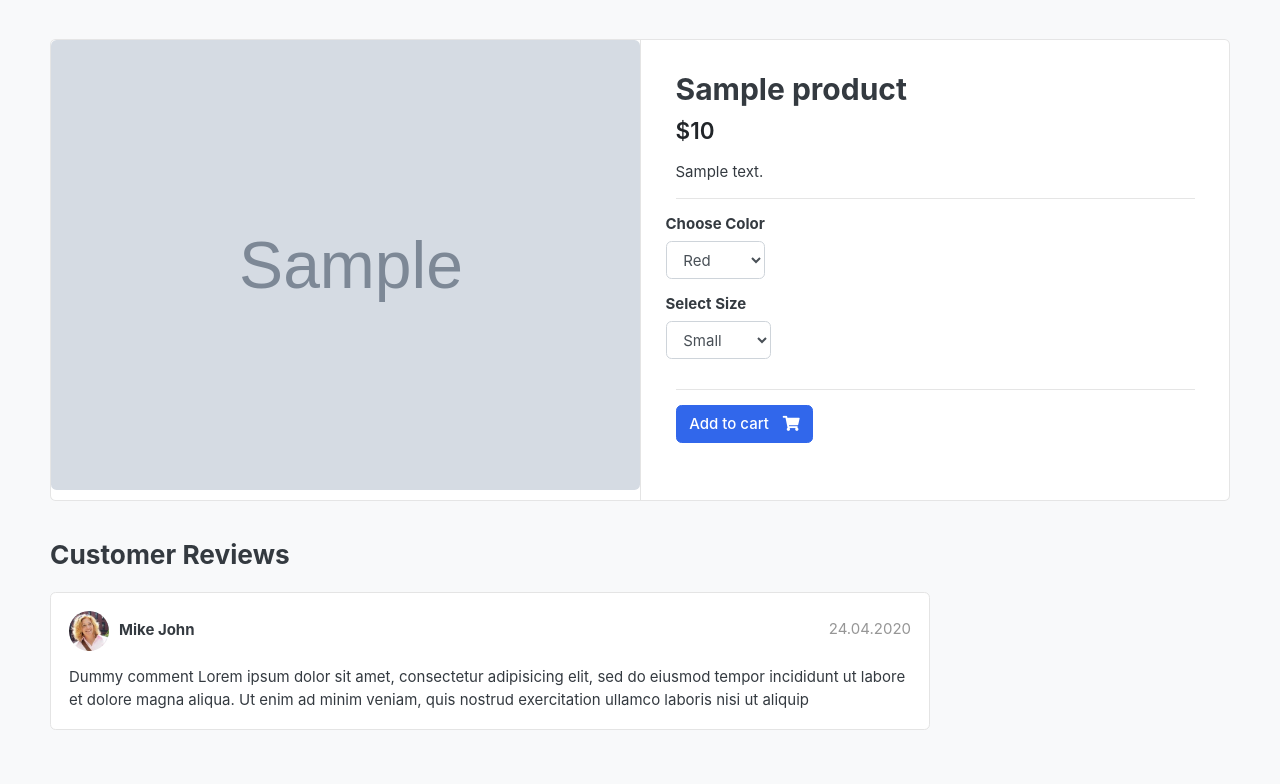
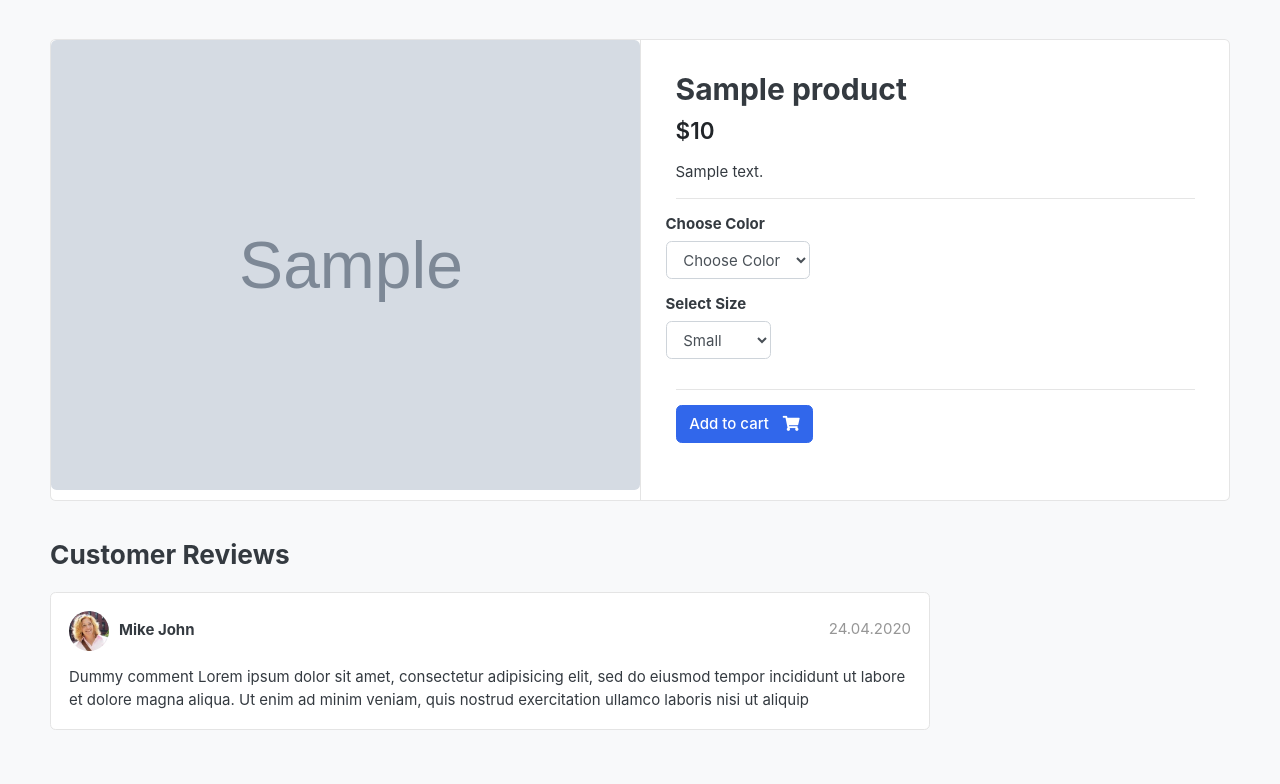
Before and after one commit to inherentspice/ecommerce, a Django app: a page that uses templates/store/product_detail.html in a window 1280 px wide. Shown: the part 119-903 px from the top of the page. Run offline with Django 3.2, Linux system fonts and the light colour scheme; tables that the repository leaves empty hold one stand-in row (values such as "Sample post"); grey boxes marked "Sample" are stand-in pictures; some libraries are stand-ins or nearby versions; some web fonts are replaced.

Commit message:
fetched dynamic color from product_detail page

```diff
--- a/templates/store/product_detail.html
+++ b/templates/store/product_detail.html
@@ -33,10 +33,11 @@
             <div class="row">
               <div class="item-option-select">
                 <h6>Choose Color</h6>
-                <select name="color" class="form-control">
-                  <option value="red">Red</option>
-                  <option value="yellow">Yellow</option>
-                  <option value="green">Green</option>
+                <select name="color" class="form-control" required>
+                  <option value="" disabled selected>Choose Color</option>
+                  {% for i in single_product.variation_set.all %}
+                  <option value="{{ i.variation_value }}">{{ i.variation_value }}</option>
+                  {% endfor %}
                 </select>
               </div>
             </div> <!-- row.// -->
```
